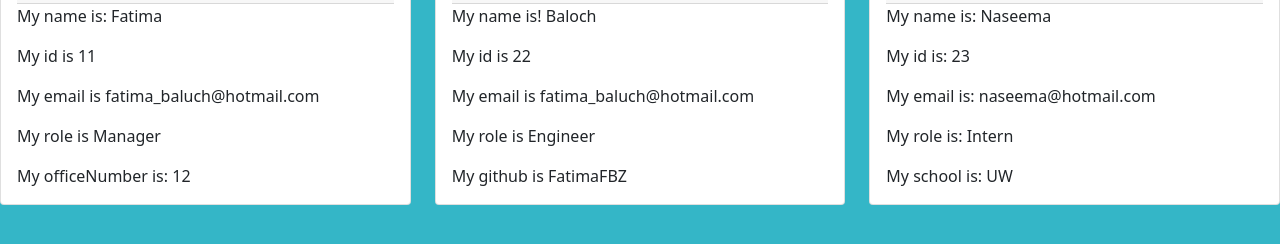
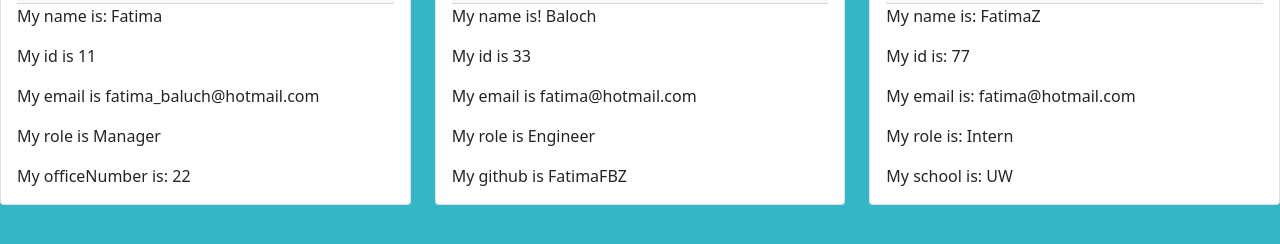
Before and after one commit to FatimaFBZ/Team-Profile-generator, a website: page newHtml.html in a window 1280 px wide. Shown: the part 222-466 px from the top of the page. Drawn offline with nearby package versions, Linux system fonts and the light colour scheme.

```diff
--- a/newHtml.html
+++ b/newHtml.html
@@ -25,7 +25,7 @@
         <p class="card-text"> My id is 11 </p>
         <p class="card-text">My email is fatima_baluch@hotmail.com </p>
         <p class="card-text"> My role is Manager </p>
-        <p class="card-text">My officeNumber is: 12 </p>
+        <p class="card-text">My officeNumber is: 22 </p>
       </div>
     </div>
   </div>
@@ -34,8 +34,8 @@
      <div class="card-body">
      <h1 class="card-header">Engineer </h1>
        <p class="card-text">My name is! Baloch </p>
-       <p class="card-text"> My id is 22 </p>
-       <p class="card-text"> My email is fatima_baluch@hotmail.com </p>
+       <p class="card-text"> My id is 33 </p>
+       <p class="card-text"> My email is fatima@hotmail.com </p>
        <p class="card-text"> My role is Engineer </p>
        <p class="card-text"> My github is FatimaFBZ </p>
      </div>
@@ -46,9 +46,9 @@
      <div class="card-body">
 
        <h1 class="card-header">Intern </h1>
-       <p class="card-text"> My name is: Naseema</p>
-       <p class="card-text"> My id is: 23 </p>
-       <p class="card-text"> My email is: naseema@hotmail.com </p>
+       <p class="card-text"> My name is: FatimaZ</p>
+       <p class="card-text"> My id is: 77 </p>
+       <p class="card-text"> My email is: fatima@hotmail.com </p>
        <p class="card-text"> My role is: Intern</p>
        <p class="card-text"> My school is: UW</p>
      </div>
```
Also changed, not shown: index.js (+1 -6 lines), README.md.
